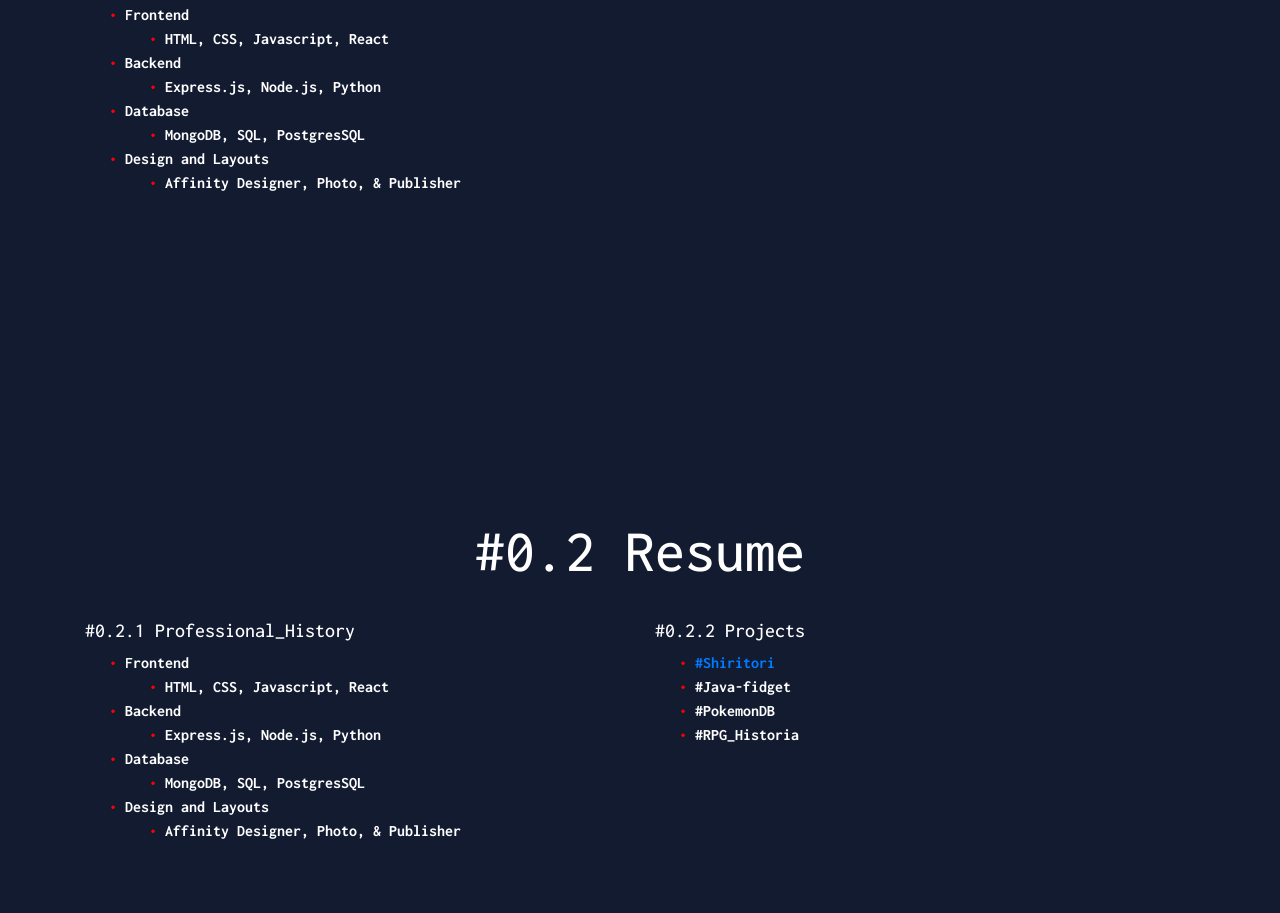
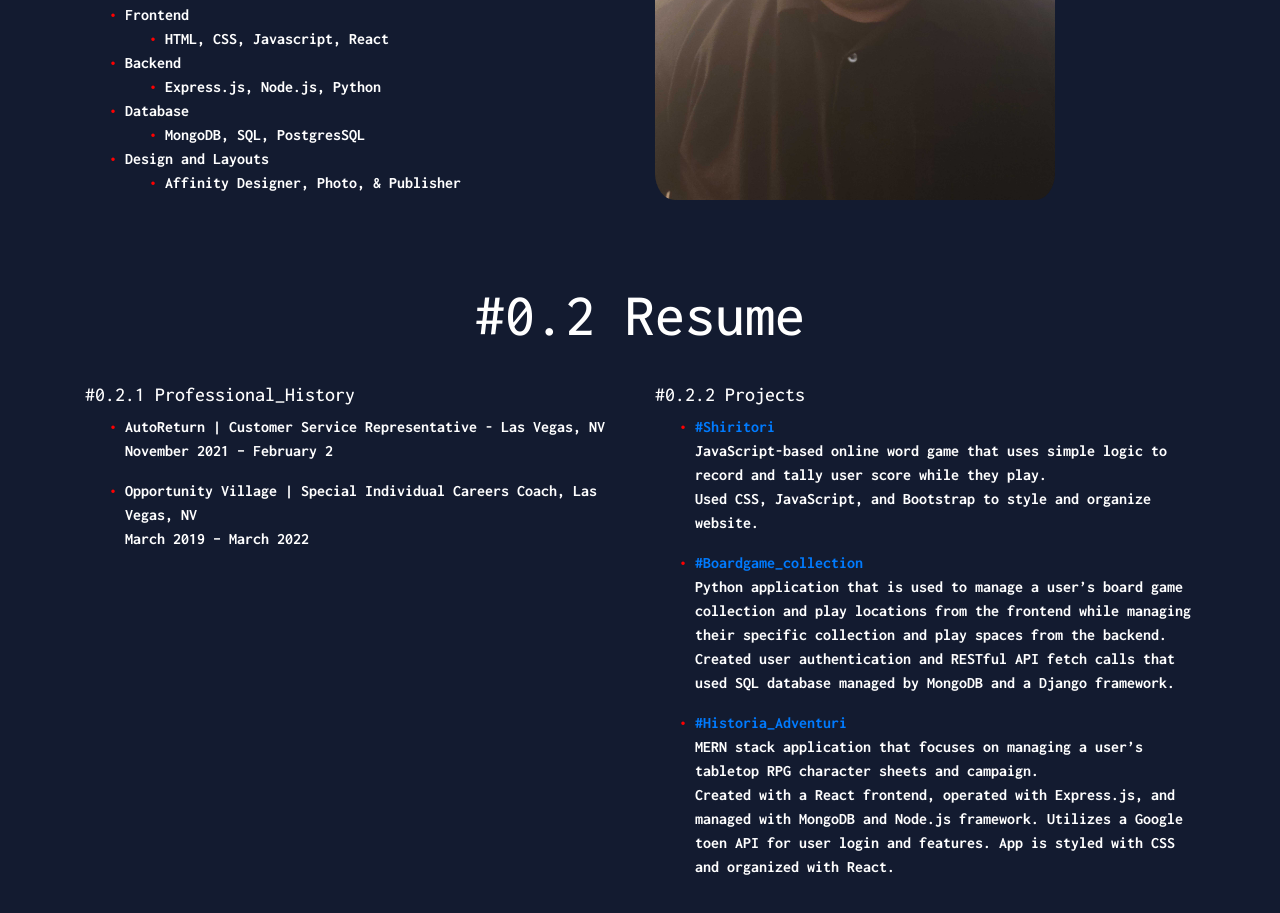
Before and after one commit to bathant702/portfolio, a website: page index.html in a window 1280 px wide. Shown: the part 1329-2242 px from the top of the page. Drawn offline with nearby package versions, Linux system fonts and the light colour scheme.

Commit message:
new launch

```diff
--- a/css/styles.css
+++ b/css/styles.css
@@ -17,6 +17,11 @@ body {
 .section-title {
   font-size: 3.75rem;
   margin: 2rem;
+}
+
+.profile-pic {
+  width: 400px;
+  border-radius: 5%;
 }
 
 /* the overlay (background) */
@@ -164,7 +169,7 @@ body {
   flex-direction: column;
   justify-content: center;
   align-items: center;
-  height: 800px;
+  height: 600px;
   font-weight: bolder;
 }
 
@@ -194,7 +199,7 @@ ul li::before {
   flex-direction: column;
   justify-content: center;
   align-items: center;
-  height: 800px;
+  height: 600px;
   font-weight: bolder;
   text-align: left;
 }
--- a/index.html
+++ b/index.html
@@ -29,7 +29,7 @@
       <img class="icon-img view-toggle" id="view-mode-toggle" src="./imgs/toggle-icon.png">
       <!-- professional links -->
       <a href="https://github.com/bathant702">
-        <img class="icon-img git-hub-icon" id="git-hub-icon" src="./imgs/github-logo.png" alt="Git-hub"/></a>
+        <img class="icon-img git-hub-icon" id="git-hub-icon" src="./imgs/github-logo2.png" alt="Git-hub"/></a>
     <a href="https://www.linkedin.com/in/timothy-bathan-437347223/">
         <img class="icon-img linkedin-icon"  id="linkedin-icon" src="./imgs/linkedin.png" alt="LinkedIn"/></a>
       <!-- overlay navigation -->
@@ -48,6 +48,7 @@
 
       <div class="container">
         <h1 class="section-title">#Welcome</h1>
+        <p>Software engineer with a background in customer relations and design. Strong attention to detail and able to learn new processes quickly. Dedicated to providing practical solutions and insightful perspectives that benefit organization and user experience. The drive to succeed and make a difference fuels my ambitions at becoming a skilled professional in the tech industry.</p>
         <p>- [M]enu - Light Mode [T]oggle -</p>
       </div>
     </section>
@@ -88,7 +89,7 @@
               </ul>
             </p>
           </div>
-          <div class="col resume-font">This should be a picture of me.</div>
+          <div class="col resume-font"><img class="profile-pic" src="./imgs/profile-pic.jpg" alt="Picture of Tim"></div>
         </div>
       </div>
     </section>
@@ -101,32 +102,36 @@
           <div class="col-sm-6 resume-format">
             <h5>#0.2.1 Professional_History</h5>
             <ul>
-              <li>Frontend</li>
-              <ul>
-                <li>HTML, CSS, Javascript, React</li>
-              </ul>
-              <li>Backend</li>
-              <ul>
-                <li>Express.js, Node.js, Python</li>
-              </ul>
-              <li>Database</li>
-              <ul>
-                <li>MongoDB, SQL, PostgresSQL</li>
-              </ul>
-              <li>Design and Layouts
-                <ul>
-                  <li>Affinity Designer, Photo, & Publisher</li>
-                </ul>
-              </li>
+              <li>AutoReturn | Customer Service Representative - Las Vegas, NV</li>
+              November 2021 – February 2
+            </ul>
+            <ul>
+              <li>Opportunity Village | Special Individual Careers Coach, Las Vegas, NV</li>
+              March 2019 – March 2022
             </ul>
           </div>
           <div class="col-sm-6 resume-format">
             <h5>#0.2.2 Projects</h5>
             <ul>
-              <li id="project-link-1"><a href="../shiritori_upgrade/shiritori-game.html">#Shiritori</a></li>
-              <li id="project-link-2">#Java-fidget</li>
-              <li id="project-link-3">#PokemonDB</li>
-              <li id="project-link-3">#RPG_Historia</li>
+              <li id="project-link-1"><a href="../shiritori_upgrade/shiritori-game.html">#Shiritori</a>
+                <p>
+                  JavaScript-based online word game that uses simple logic to record and tally user score while they play.
+                  <br>
+                  Used CSS, JavaScript, and Bootstrap to style and organize website.
+                </p></li>
+              <li id="project-link-2"><a href="https://boardgamecollection-e39ba6b2d668.herokuapp.com/">#Boardgame_collection</a>
+                <p>
+                  Python application that is used to manage a user’s board game collection and play locations from the frontend while managing their specific collection and play spaces from the backend. <br>
+                  Created user authentication and RESTful API fetch calls that used SQL database managed by MongoDB and a Django framework.
+                </p>
+              </li>
+              <li id="project-link-3"><a href="https://rpg-historia-adventuri.herokuapp.com/">#Historia_Adventuri</a>
+              <p>
+                MERN stack application that focuses on managing a user’s tabletop RPG character sheets and campaign.
+                <br>
+                Created with a React frontend, operated with Express.js, and managed with MongoDB and Node.js framework. Utilizes a Google toen API for user login and features. App is styled with CSS and organized with React.
+              </p>
+              </li>
             </ul>
           </div>
         </div>
```
Also changed, not shown: imgs/github-logo.png, imgs/github-logo2.png (added), imgs/profile-pic.jpg (added).
